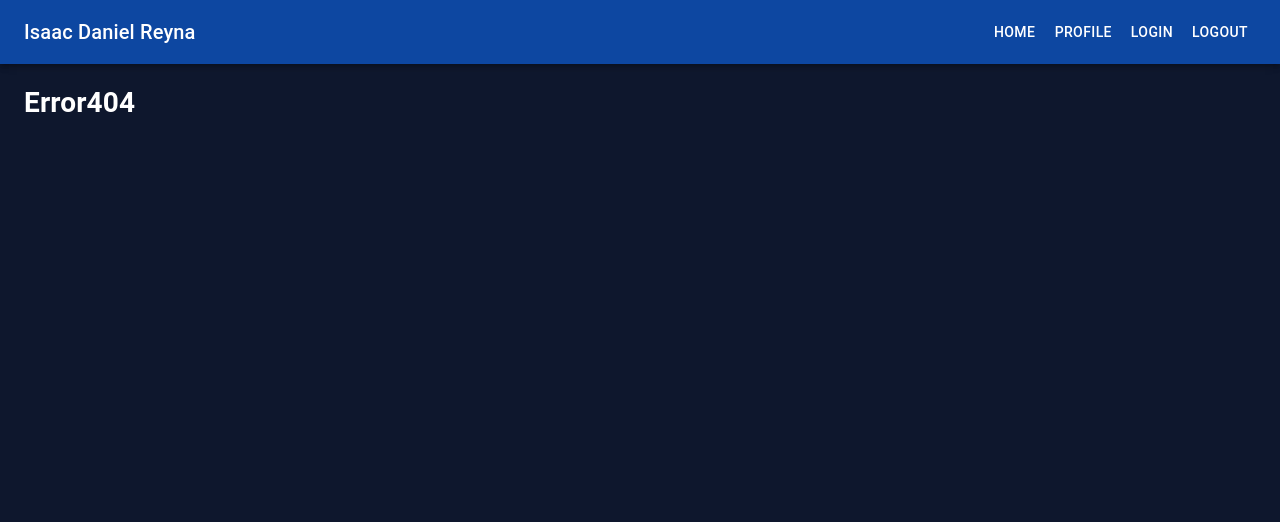
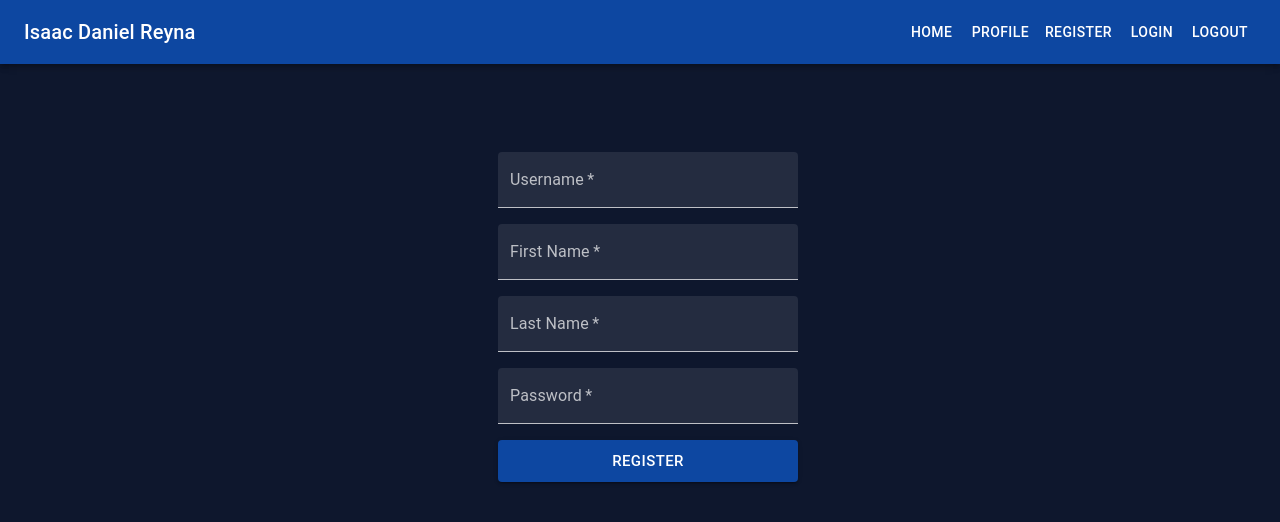
Before and after one commit to IsaacDanielReyna/react-sandbox, a React (Create React App) app: page /registration in a window 1280 px wide. Shown: the top 522 px of the page. Built offline with nearby package versions, Linux system fonts and the light colour scheme.

Commit message:
implemented api calls

```diff
--- a/package.json
+++ b/package.json
@@ -2,6 +2,7 @@
   "name": "react-sandbox",
   "version": "0.1.0",
   "private": true,
+  "proxy": "http://localhost:8000/",
   "dependencies": {
     "@fontsource/roboto": "^4.5.0",
     "@material-ui/core": "^4.12.3",
@@ -10,8 +11,10 @@
     "@testing-library/jest-dom": "^5.14.1",
     "@testing-library/react": "^11.2.7",
     "@testing-library/user-event": "^12.8.3",
+    "axios": "^0.27.2",
     "react": "^17.0.2",
     "react-dom": "^17.0.2",
+    "react-hook-form": "^7.31.1",
     "react-router-dom": "^5.2.0",
     "react-scripts": "4.0.3",
     "web-vitals": "^1.1.2"
--- a/src/App.js
+++ b/src/App.js
@@ -10,6 +10,7 @@ import Error404 from './components/errors/Error404/Error404';
 import Navigation from './components/common/navigation/Navigation';
 import PrivateRoute from './components/common/private-route/PrivateRoute';
 import Container from '@material-ui/core/Container';
+import Register from './components/register/Register';
 
 export default function App() {
     return (
@@ -22,6 +23,7 @@ export default function App() {
                         <PrivateRoute exact path='/' component={Home} />
                         <Route exact path='/login' component={Login} />
                         <Route exact path='/logout' component={Logout} />
+                        <Route exact path='/registration' component={Register} />
                         <PrivateRoute exact path='/profile' component={Profile} />
                         <Route component={Error404} />
                     </Switch>
--- a/src/components/common/navigation/Navigation.js
+++ b/src/components/common/navigation/Navigation.js
@@ -32,6 +32,9 @@ export default function Navigation() {
                     <Link to='./profile'>
                         <Button>Profile</Button>
                     </Link>
+                    <Link to='./registration'>
+                        <Button>Register</Button>
+                    </Link>
                     <Link to='./login'>
                         <Button>Login</Button>
                     </Link>
--- a/src/components/home/Home.js
+++ b/src/components/home/Home.js
@@ -1,5 +1,29 @@
-import React from 'react';
+import React, { useState } from 'react';
+import axios from "axios";
 
 export default function Home() {
-    return <h1>Home</h1>;
+    const [users, setUsers] = useState([]);
+
+    React.useEffect(() => {
+        axios.get('/list/').then(response => {
+            if (response.data) {
+                setUsers(response.data);
+            }
+        });
+    }, []);
+
+    return (
+        <>
+            <h1>Home</h1>
+            {users.map((user, index) =>
+                <div key={index}>
+                    <p>Username: {user.username}</p>
+                    <p>First Name: {user.first_name}</p>
+                    <p>Last Name: {user.last_name}</p>
+                    <p>Paswword: {user.password}</p>
+                    <hr/>
+                </div>
+            )}
+        </>
+    );
 }
--- a/src/components/login/Login.js
+++ b/src/components/login/Login.js
@@ -1,6 +1,6 @@
 import React, { useState } from 'react';
 import { useHistory } from 'react-router-dom';
-import { Button, Box, Collapse, makeStyles, TextField } from '@material-ui/core';
+import { Button, Collapse, makeStyles, TextField } from '@material-ui/core';
 import { Alert } from '@material-ui/lab';
 
 const useStyles = makeStyles((theme) => ({
--- a/src/components/profile/Profile.js
+++ b/src/components/profile/Profile.js
@@ -1,5 +1,29 @@
-import React from 'react';
+import React, { useState } from 'react';
+import userService from '../../services/user-service';
 
 export default function Profile() {
-    return <h1>Profile</h1>;
+    const [user, setUser] = useState({
+        "username": "",
+        "first_name": "",
+        "last_name": "",
+        "password": ""
+    });
+
+    React.useEffect(() => {
+        userService.profile('jsmith').then(response => {
+            if (response.data) {
+                setUser(response.data);
+            }
+        });
+    }, []);
+
+    return (
+        <>
+            <h1>Profile</h1>
+            <p>Username: {user.username}</p>
+            <p>First Name: {user.first_name}</p>
+            <p>Last Name: {user.last_name}</p>
+            <p>Paswword: {user.password}</p>
+        </>
+    );
 }
--- /dev/null
+++ b/src/components/register/Register.js
@@ -0,0 +1,136 @@
+import React, { useState } from 'react';
+import { Button, Collapse, makeStyles, TextField } from '@material-ui/core';
+import { Alert } from '@material-ui/lab';
+import userService from '../../services/user-service';
+import { useForm } from "react-hook-form";
+
+const useStyles = makeStyles((theme) => ({
+    formContainer: {
+        paddingTop: '80px',
+        width: '300px',
+        margin: '0 auto',
+    },
+    form: {
+        '& .MuiTextField-root, & .MuiButton-root': {
+            margin: theme.spacing(1),
+        },
+    },
+    alertContainer: {
+        width: '100%',
+        margin: theme.spacing(1),
+    },
+}));
+
+export default function Register() {
+    const classes = useStyles();
+    const [alertMessage, setAlertMessage] = useState('');
+    const [severity, setSeverity] = useState('error');
+
+    const {
+        register,
+        handleSubmit,
+        formState: { errors }
+    } = useForm({
+        defaultValues: {
+            username: '',
+            first_name: '',
+            last_name: '',
+            password: ''
+        }
+    });
+
+    // handle form submission
+    const onSubmit = (user) => {
+        userService.register(user).then(response => {
+            setSeverity('success');
+            setAlertMessage('Registration Successful', response.data);
+        }).catch(error => {
+            setSeverity('error');
+            setAlertMessage('Submission error', error);
+        });
+    };
+
+    return (
+        <>
+            <div className={classes.formContainer}>
+                <form onSubmit={handleSubmit(onSubmit)} className={classes.form}>
+                    <TextField
+                        {...register("username", {
+                            required: true,
+                            minLength: { value: 4, message: 'Username min length is 4'}
+                        })}
+                        id='username'
+                        label='Username'
+                        variant='filled'
+                        required
+                        fullWidth
+                        error={errors.username ? true : false}
+                    />
+
+                    <TextField
+                        {...register("first_name", {
+                            required: true,
+                            minLength: { value: 4, message: 'First name min length is 4'}
+                        })}
+                        id='first_name'
+                        label='First Name'
+                        variant='filled'
+                        required
+                        fullWidth
+                        error={errors.first_name ? true : false}
+                    />
+
+                    <TextField
+                        {...register("last_name", {
+                            required: true,
+                            minLength: { value: 4, message: 'Last name min length is 4'}
+                        })}
+                        id='last_name'
+                        label='Last Name'
+                        variant='filled'
+                        required
+                        fullWidth
+                        error={errors.last_name ? true : false}
+                    />
+
+                    <TextField
+                        {...register("password", {
+                            required: true,
+                            minLength: { value: 4, message: 'Password min length is 4'}
+                        })}
+                        id='password'
+                        label='Password'
+                        variant='filled'
+                        type='password'
+                        required
+                        fullWidth
+                        error={errors.password ? true : false}
+                    />
+
+                    <Button
+                        disabled={false}
+                        variant='contained'
+                        size='large'
+                        color='primary'
+                        fullWidth
+                        type='submit'
+                    >
+                        Register
+                    </Button>
+
+                    <div className={classes.alertContainer}>
+                        <Collapse in={(alertMessage.length > 0) || (Object.keys(errors).length > 0)}>
+                            <Alert severity={severity}>
+                                <div>{alertMessage}</div>
+                                <div>{errors.username?.message}</div>
+                                <div>{errors.first_name?.message}</div>
+                                <div>{errors.last_name?.message}</div>
+                                <div>{errors.password?.message}</div>
+                            </Alert>
+                        </Collapse>
+                    </div>
+                </form>
+            </div>
+        </>
+    );
+}
--- /dev/null
+++ b/src/services/user-service.js
@@ -0,0 +1,12 @@
+import api from '../utils/api'
+
+const userService = {
+    profile: (username) => {
+        return api.get(`/profile/${username}/`)
+    },
+    register: (user) => {
+        return api.post(`/register/`, user)
+    }
+}
+
+export default userService;
--- /dev/null
+++ b/src/utils/api.js
@@ -0,0 +1,8 @@
+import axios from "axios";
+
+export default axios.create({
+  baseURL: "/",
+  headers: {
+    "Content-type": "application/json"
+  }
+});
```
Also changed, not shown: 2 other files (tests, documents, lock files or other folders).
